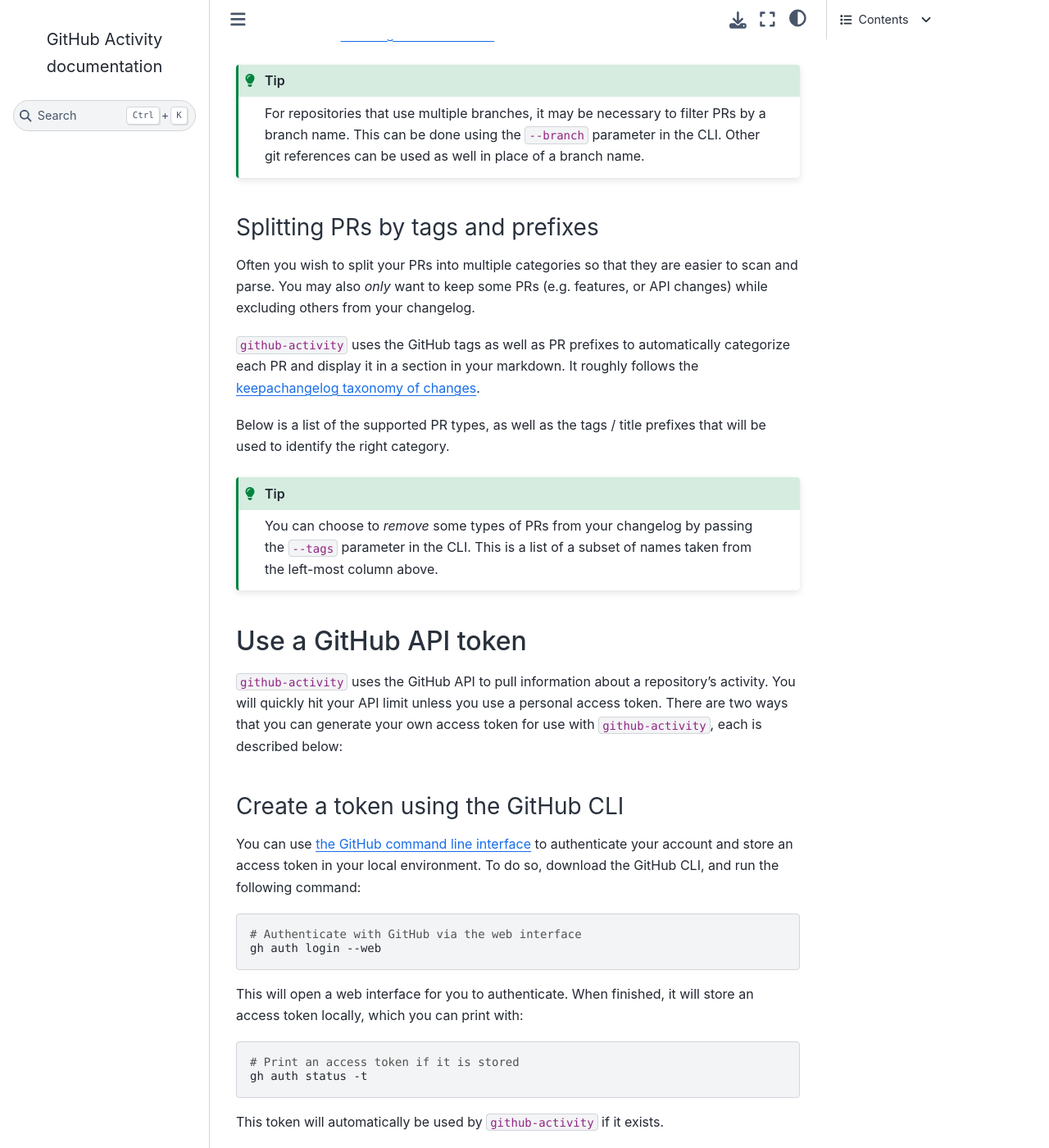
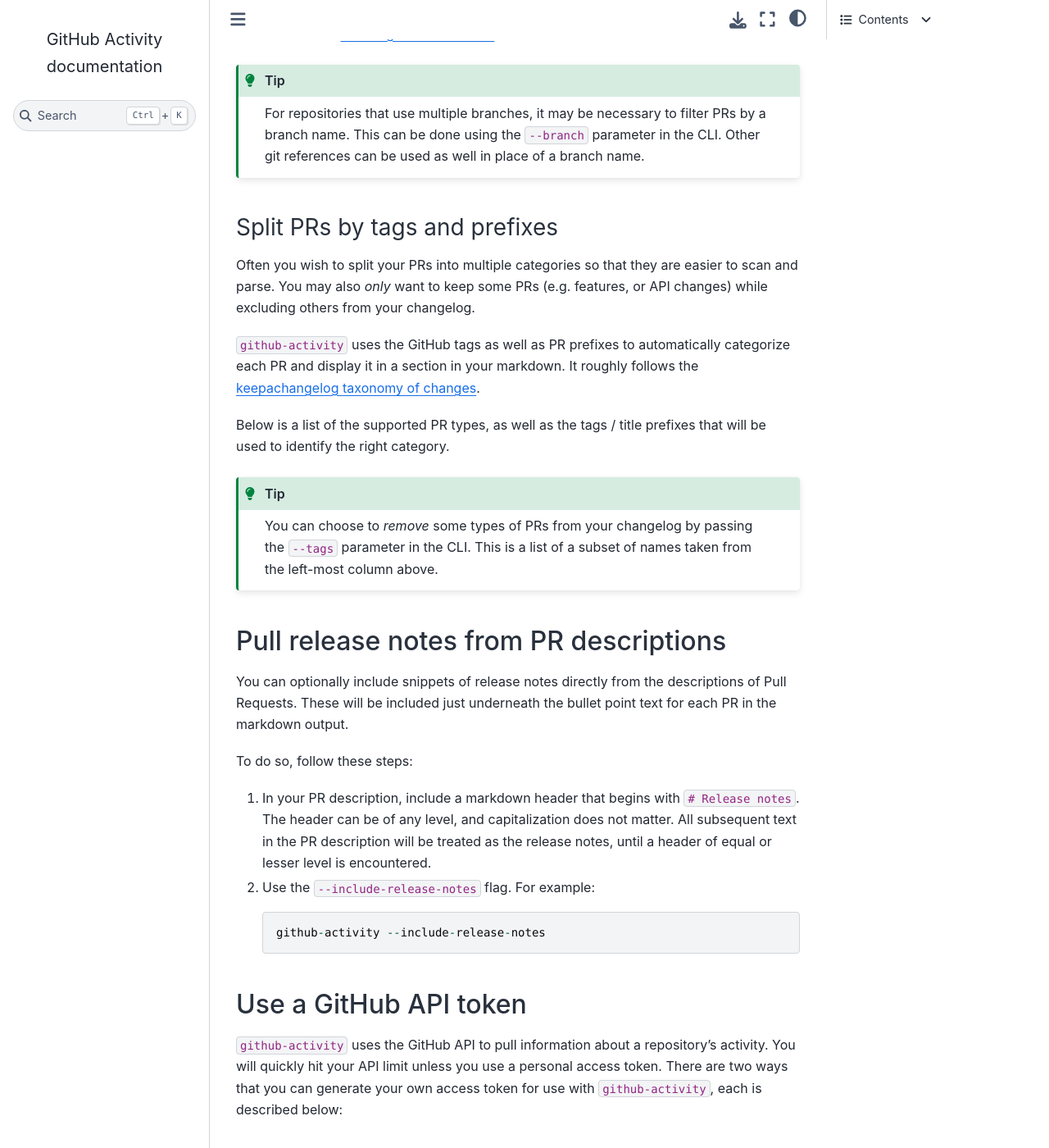
Before and after one commit to executablebooks/github-activity, a Sphinx documentation site: the page built from docs/index.md, in a window 1280 px wide and 1400 px high, scrolled down 1180 px. Shown: the whole window at 82% size. Built offline with Sphinx 7.4.7 and the Sphinx Book theme 1.1.4, drawn with Linux system fonts in a browser that asks for light colours.

Commit message:
Add release notes functionality

````diff
--- a/docs/index.md
+++ b/docs/index.md
@@ -57,7 +57,7 @@ You can find the [resulting markdown here](sample_notebook_activity).
 For repositories that use multiple branches, it may be necessary to filter PRs by a branch name.  This can be done using the `--branch` parameter in the CLI.   Other git references can be used as well in place of a branch name.
 ```
 
-### Splitting PRs by tags and prefixes
+### Split PRs by tags and prefixes
 
 Often you wish to split your PRs into multiple categories so that they are easier
 to scan and parse. You may also _only_ want to keep some PRs (e.g. features, or API
@@ -79,6 +79,22 @@ You can choose to *remove* some types of PRs from your changelog by passing the
 `--tags` parameter in the CLI. This is a list of a subset of names taken from the
 left-most column above.
 ```
+
+## Pull release notes from PR descriptions
+
+You can optionally include snippets of release notes directly from the descriptions of Pull Requests.
+These will be included just underneath the bullet point text for each PR in the markdown output.
+
+To do so, follow these steps:
+
+1. In your PR description, include a markdown header that begins with `# Release notes`.
+   The header can be of any level, and capitalization does not matter.
+   All subsequent text in the PR description will be treated as the release notes, until a header of equal or lesser level is encountered.
+2. Use the `--include-release-notes` flag. For example:
+
+   ```
+   github-activity --include-release-notes
+   ```
 
 ## Use a GitHub API token
 
````
Also changed, not shown: 3 other files.
